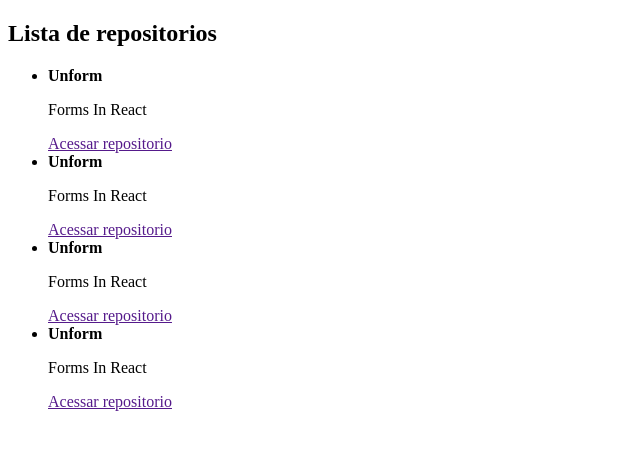
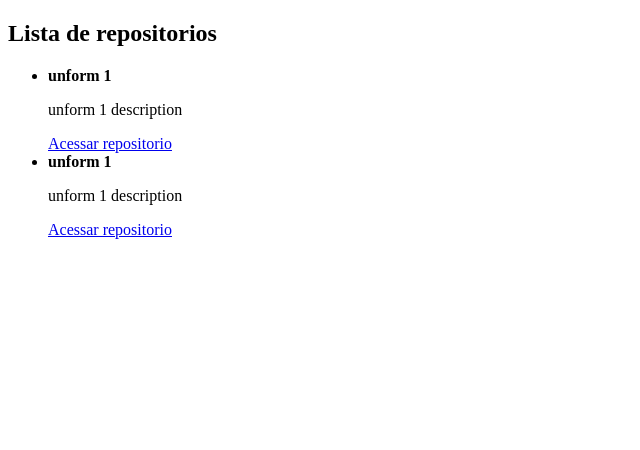
Before and after one commit to DiegoRamos-b/ignite-react-js, a React app in the folder chapter-1/: page / in a window 1280 px wide. Shown: the top 450 px of the page, without its empty margins (0-640 px from the left). Built offline with nearby package versions, Linux system fonts and the light colour scheme.

Commit message:
[ignite] [reactjs] [chapter 1] fim da aula 'propriedades no react'

```diff
--- /dev/null
+++ b/chapter-1/src/components/RepositoryItem.jsx
@@ -0,0 +1,16 @@
+import React from 'react';
+
+function RepositoryItem({ repository }) {
+  return (
+    <li>
+      <strong>{repository.title ?? 'default'}</strong>
+      <p>{repository.description}</p>
+
+      <a href={repository.link ?? '/'} target='blank'>
+        Acessar repositorio
+      </a>
+    </li>
+  );
+}
+
+export default RepositoryItem;
--- a/chapter-1/src/components/RepositoryList.jsx
+++ b/chapter-1/src/components/RepositoryList.jsx
@@ -1,34 +1,19 @@
 import React from 'react';
+import RepositoryItem from './RepositoryItem';
+
+const respository = {
+  title: 'unform 1',
+  description: 'unform 1 description',
+  link: 'https://www.instagram.com/',
+};
 
 function RepositoryList() {
   return (
     <section>
       <h1>Lista de repositorios</h1>
       <ul>
-        <li>
-          <strong>Unform</strong>
-          <p>Forms In React</p>
-
-          <a href=''>Acessar repositorio</a>
-        </li>
-        <li>
-          <strong>Unform</strong>
-          <p>Forms In React</p>
-
-          <a href=''>Acessar repositorio</a>
-        </li>
-        <li>
-          <strong>Unform</strong>
-          <p>Forms In React</p>
-
-          <a href=''>Acessar repositorio</a>
-        </li>
-        <li>
-          <strong>Unform</strong>
-          <p>Forms In React</p>
-
-          <a href=''>Acessar repositorio</a>
-        </li>
+        <RepositoryItem repository={respository} />
+        <RepositoryItem repository={respository} />
       </ul>
     </section>
   );
```
